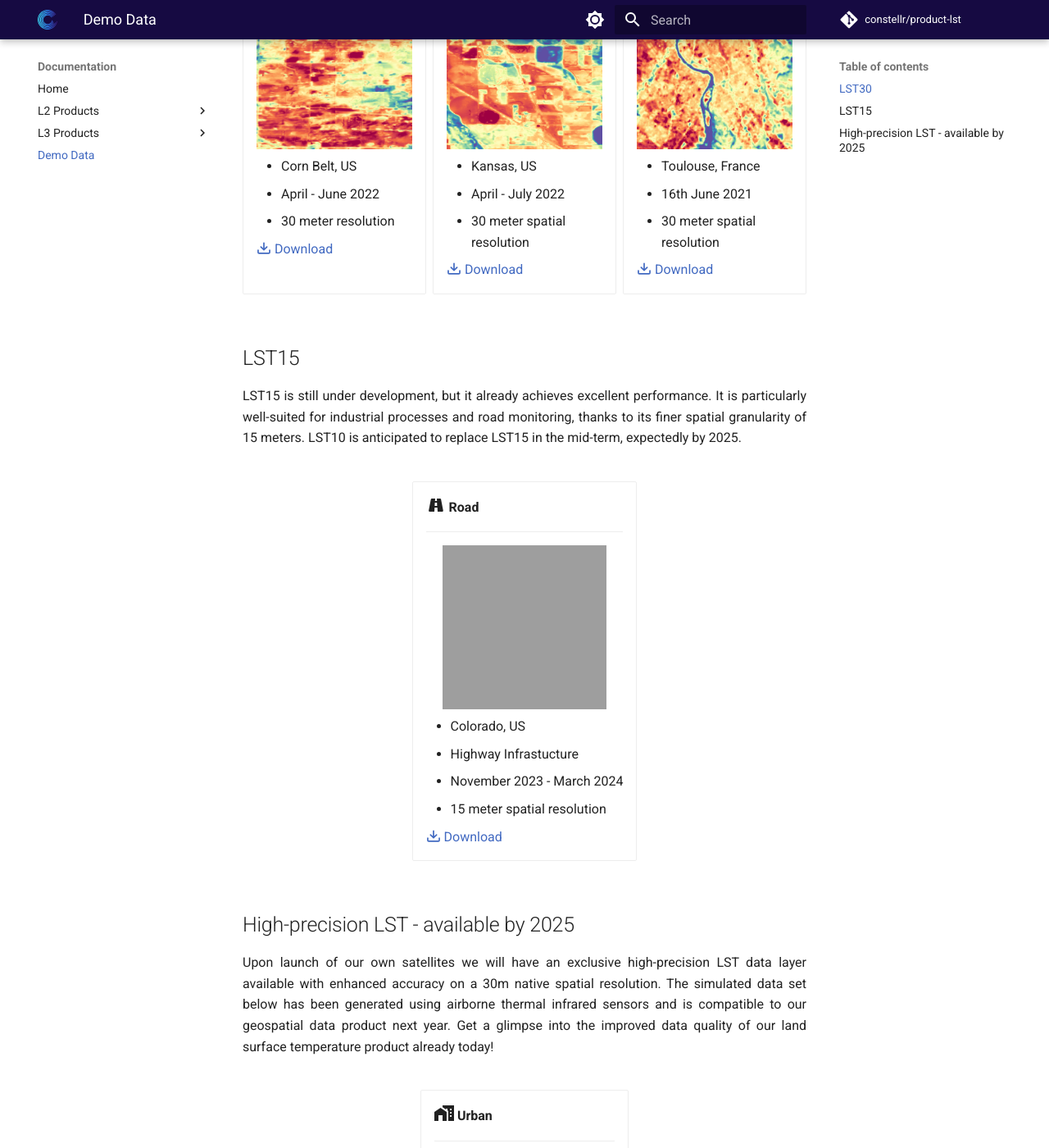
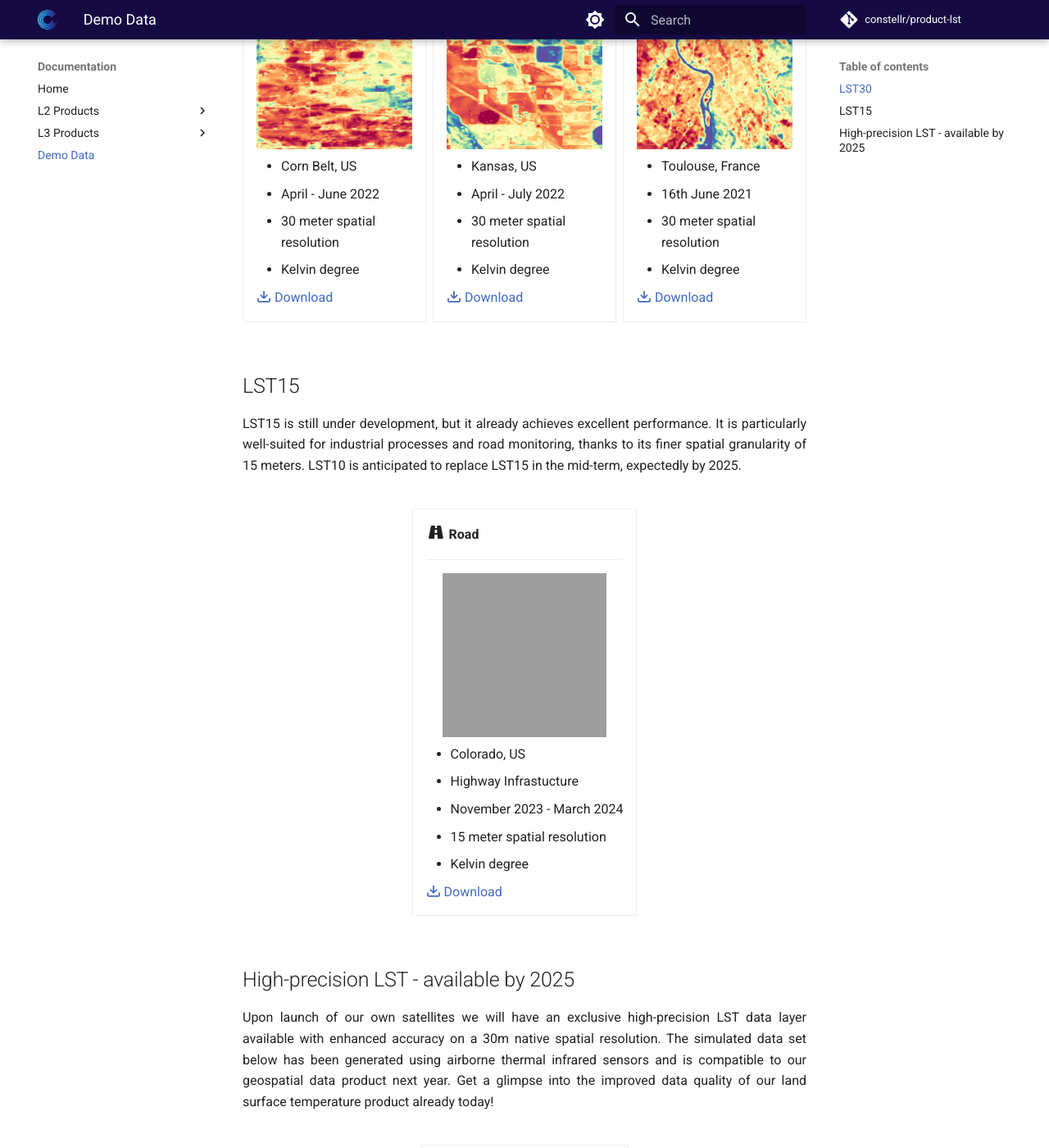
Before and after one commit to constellr/product-lst, an MkDocs documentation site: the page built from docs/demo.md, in a window 1280 px wide and 1400 px high, scrolled down 612 px. Shown: the whole window at 82% size. Built offline with MkDocs 1.6.1 and Material for MkDocs 9.7.7, drawn with Linux system fonts in a browser that asks for light colours; comment, search, counter and statistics services are not loaded; the version menu is left out; grey boxes are pictures that could not be loaded.

Commit message:
feat: Update demo and lst pages

```diff
--- a/docs/demo.md
+++ b/docs/demo.md
@@ -22,7 +22,8 @@ Our current offer entails fusioned land surface temperature data layers from a v
 
     * Corn Belt, US
     * April - June 2022
-    * 30 meter resolution
+    * 30 meter spatial resolution
+    * Kelvin degree
 
     [:octicons-download-16: Download](https://constellr-products-shared.s3.eu-central-1.amazonaws.com/baresoil_monitoring2022.zip)
 
@@ -35,6 +36,7 @@ Our current offer entails fusioned land surface temperature data layers from a v
     * Kansas, US
     * April - July 2022
     * 30 meter spatial resolution
+    * Kelvin degree
 
     [:octicons-download-16: Download](https://constellr-products-shared.s3.eu-central-1.amazonaws.com/health_monitoring_2022.zip)
 
@@ -47,6 +49,7 @@ Our current offer entails fusioned land surface temperature data layers from a v
     * Toulouse, France
     * 16th June 2021
     * 30 meter spatial resolution
+    * Kelvin degree
 
     [:octicons-download-16: Download](https://constellr-products-shared.s3.eu-central-1.amazonaws.com/toulouse_LST30.zip)
 
@@ -72,6 +75,7 @@ LST10 is anticipated to replace LST15 in the mid-term, expectedly by 2025.
     * Highway Infrastucture
     * November 2023 - March 2024
     * 15 meter spatial resolution
+    * Kelvin degree
 
     [:octicons-download-16: Download](https://constellr-products-shared.s3.eu-central-1.amazonaws.com/colorado-highway-2024.zip)
 
@@ -90,16 +94,17 @@ Upon launch of our own satellites we will have an exclusive high-precision LST d
 
     ---
 
-    ![colorado](images/demo/colorado-highway-lst15.png){: style="height: 200px; width: 200px; object-fit: cover;"}
+    ![toulouse](images/demo/toulouse.png){: style="height: 200px; width: 200px; object-fit: cover;"}
 
     * Hive synthetic data
     * Toulouse, France
     * 30 meter spatial resolution
     * 16th June 2021
+    * Celsius degree
     * [License](https://doi.org/10.1016/j.dib.2023.109109)
 
 
-    [:octicons-download-16: Download](https://constellr-products-shared.s3.eu-central-1.amazonaws.com/test112_w00927_h01123__degC_full.zip)
+    [:octicons-download-16: Download](https://constellr-products-shared.s3.eu-central-1.amazonaws.com/toulouse_synthetic_data_hive.zip)
 
 
 </div>
```
Also changed, not shown: docs/lst.md (+3 -1 lines).
